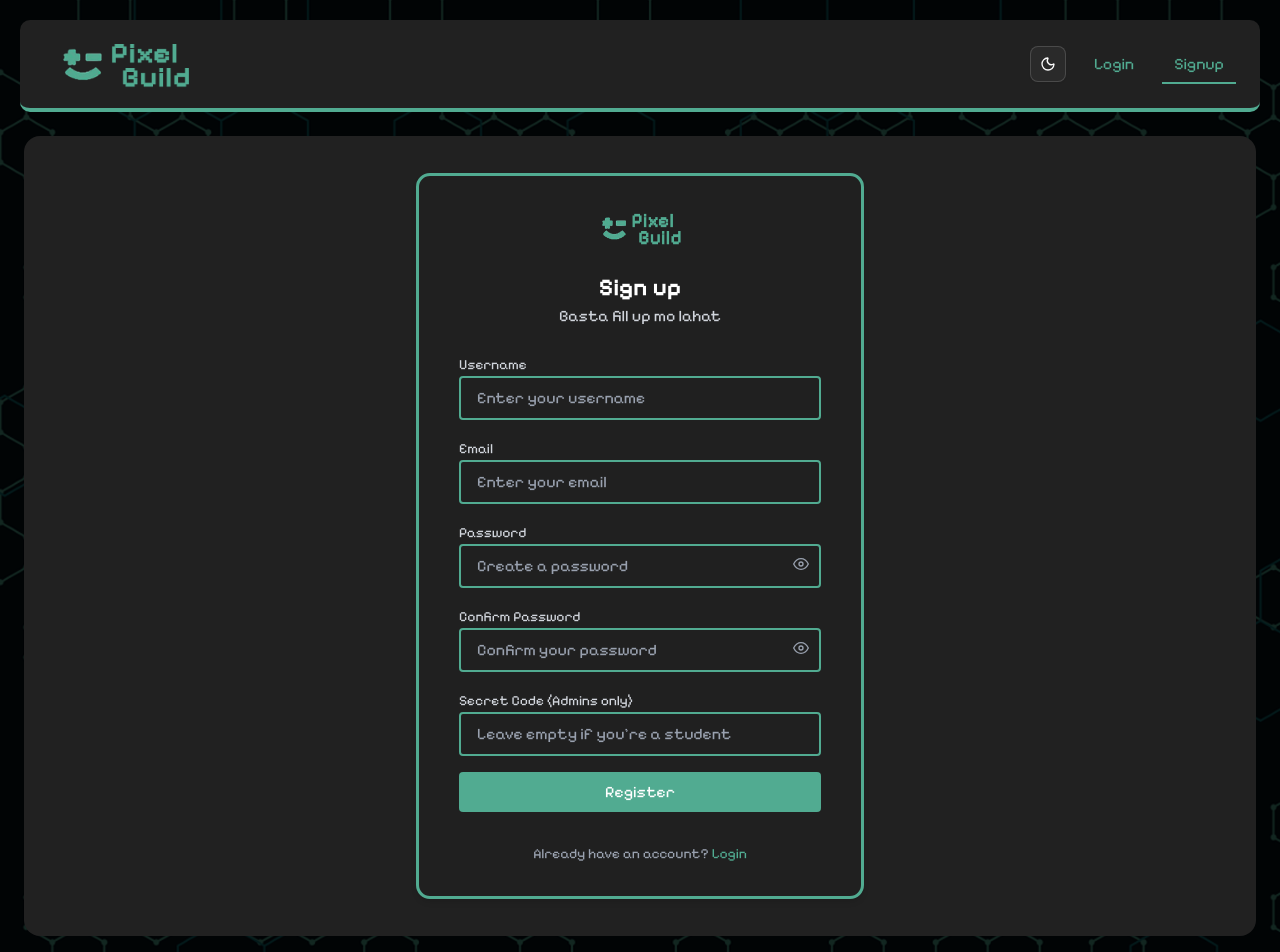
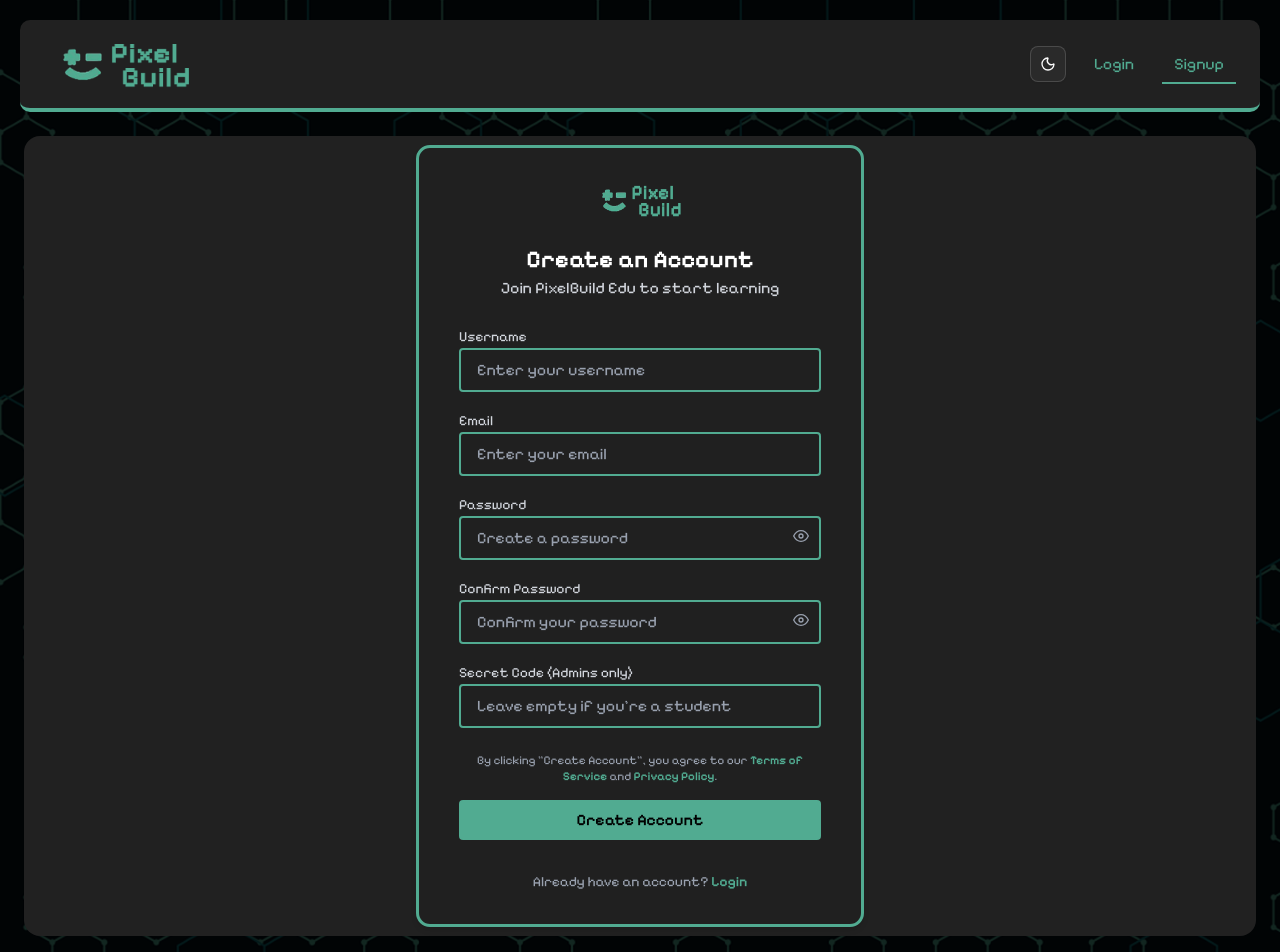
Before and after one commit to dyelo1007/pixelbuild-edu, a React (Vite) app in the folder client/: page /register in a window 1280 px wide. Shown: the top 952 px of the page. Built offline with nearby package versions, Linux system fonts and the light colour scheme; no server answers.

Commit message:
refactor(auth): Simplify terms agreement by replacing checkbox with notice text

```diff
--- a/client/src/auth/Register.tsx
+++ b/client/src/auth/Register.tsx
@@ -1,4 +1,3 @@
-// src/pages/Register.tsx
 import { useForm } from "react-hook-form";
 import type { SubmitHandler } from "react-hook-form";
 import { yupResolver } from "@hookform/resolvers/yup";
@@ -10,7 +9,6 @@ import AuthLayout from "../components/auth/AuthLayout";
 import toast from "react-hot-toast";
 import { AxiosError } from "axios";
 
-// 1) Schema (make secretCode truly optional; empty string -> undefined)
 const schema = yup
   .object({
     username: yup.string().required("Username is required"),
@@ -34,13 +32,12 @@ const schema = yup
   })
   .required();
 
-// 2) Form value type
 type RegisterFormData = {
   username: string;
   email: string;
   password: string;
   confirmPassword: string;
-  secretCode?: string; // optional property
+  secretCode?: string;
 };
 
 type ApiMessage = { message: string };
@@ -51,14 +48,12 @@ const Register = () => {
   const {
     register,
     handleSubmit,
+
     formState: { errors, isSubmitting },
   } = useForm<RegisterFormData>({
-    // 3) Pass all three generics so resolver exactly matches your form type
-    //    Also tell TS the schema outputs RegisterFormData
     resolver: yupResolver<RegisterFormData, unknown, RegisterFormData>(
       schema as yup.ObjectSchema<RegisterFormData>
     ),
-    // Default values help RHF keep controlled inputs stable
     defaultValues: {
       username: "",
       email: "",
@@ -68,23 +63,30 @@ const Register = () => {
     },
   });
 
-  // 4) Type the submit handler as SubmitHandler<RegisterFormData>
   const onSubmit: SubmitHandler<RegisterFormData> = async (data) => {
+    const toastId = toast.loading("Registering...");
     try {
       const res = await API.post<ApiMessage>("/auth/register", data);
-      toast.success(res.data.message ?? "Registration successful");
+      toast.success(res.data.message ?? "Registration successful", {
+        id: toastId,
+      });
       setTimeout(
         () => navigate("/verify", { state: { email: data.email } }),
         1000
       );
     } catch (err) {
       const e = err as AxiosError<ApiMessage>;
-      toast.error(e.response?.data?.message || "Registration failed");
+      toast.error(e.response?.data?.message || "Registration failed", {
+        id: toastId,
+      });
     }
   };
 
   return (
-    <AuthLayout title="Sign up" subtitle="Basta fill up mo lahat">
+    <AuthLayout
+      title="Create an Account"
+      subtitle="Join PixelBuild Edu to start learning"
+    >
       <form onSubmit={handleSubmit(onSubmit)} className="space-y-4">
         <FormInput
           label="Username"
@@ -124,17 +126,41 @@ const Register = () => {
           error={errors.secretCode?.message}
         />
 
+        {/* ✨ 4. Replace the checkbox with a simple text notice */}
+        <p className="text-center text-xs text-gray-500 dark:text-gray-400 pt-2">
+          By clicking "Create Account", you agree to our{" "}
+          <Link
+            to="/terms-and-condition"
+            target="_blank"
+            className="font-semibold text-neonblue hover:underline"
+          >
+            Terms of Service
+          </Link>{" "}
+          and{" "}
+          <Link
+            to="/privacy-and-policy"
+            target="_blank"
+            className="font-semibold text-neonblue hover:underline"
+          >
+            Privacy Policy
+          </Link>
+          .
+        </p>
+
         <button
           type="submit"
           disabled={isSubmitting}
-          className="w-full bg-neonblue text-white py-2 rounded hover:bg-primary/80 disabled:opacity-50 disabled:cursor-not-allowed transition"
+          className="w-full bg-neonblue text-black font-semibold py-2 rounded hover:bg-hoverprimary disabled:opacity-50 disabled:cursor-not-allowed transition"
         >
-          {isSubmitting ? "Registering..." : "Register"}
+          {isSubmitting ? "Registering..." : "Create Account"}
         </button>
 
-        <p className="text-center text-sm text-gray-400 mt-4">
+        <p className="text-center text-sm text-gray-500 dark:text-gray-400 mt-4">
           Already have an account?{" "}
-          <Link to="/login" className="text-neonblue hover:underline">
+          <Link
+            to="/login"
+            className="text-neonblue hover:underline font-semibold"
+          >
             Login
           </Link>
         </p>
```
